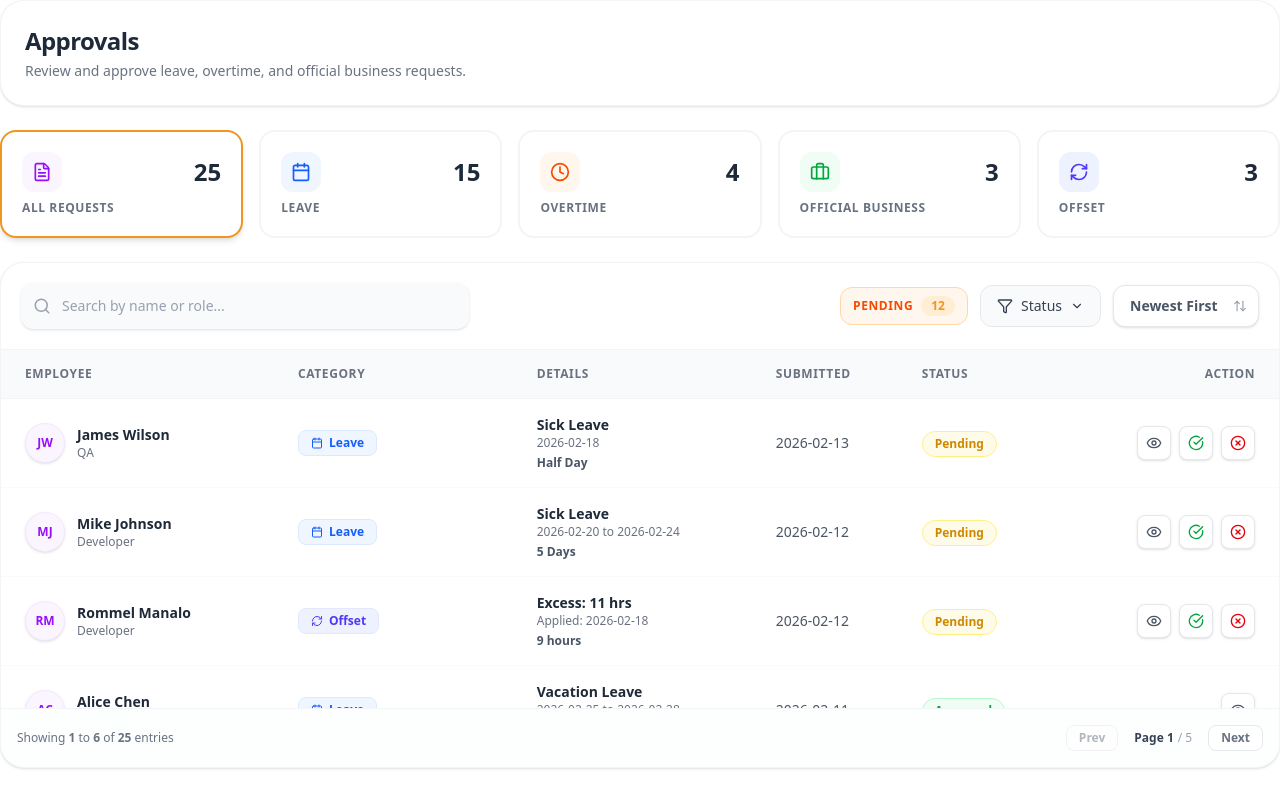
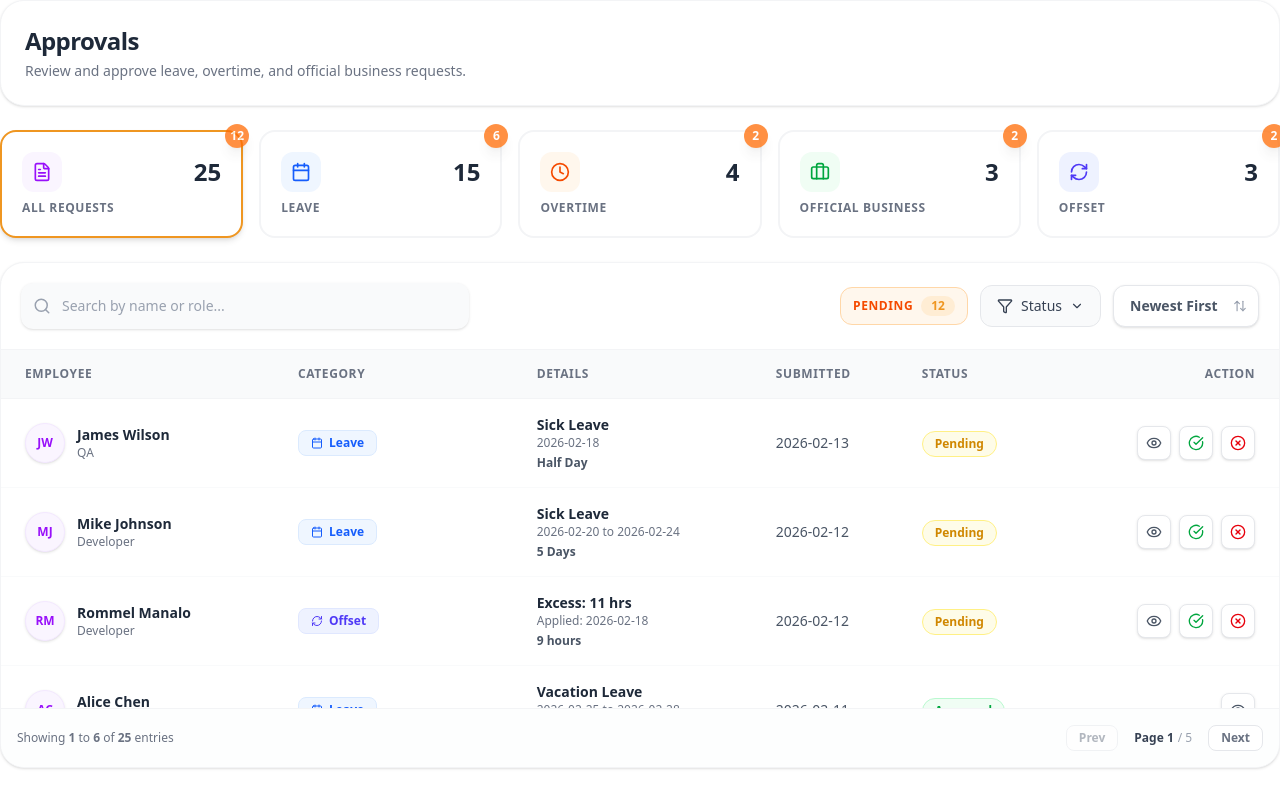
Before and after one commit to KeyYann/hris-superadmin, a Next.js app: page /approvals in a window 1280 px wide. Built offline with nearby package versions, Linux system fonts and the light colour scheme.

Commit message:
Add pending count badges to category cards with pulse animation

```diff
--- a/src/app/approvals/page.tsx
+++ b/src/app/approvals/page.tsx
@@ -121,10 +121,15 @@ export default function ApprovalsPage() {
       <div className="grid grid-cols-1 sm:grid-cols-5 gap-4">
         <div
           onClick={() => setSelectedCategory('all')}
-          className={`bg-white p-5 rounded-2xl border-2 transition-all cursor-pointer hover:shadow-md ${
+          className={`bg-white p-5 rounded-2xl border-2 transition-all cursor-pointer hover:shadow-md relative ${
             selectedCategory === 'all' ? 'border-brand shadow-md' : 'border-gray-100'
           }`}
         >
+          {allRequests.filter(r => r.status === 'Pending').length > 0 && (
+            <div className="absolute -top-2 -right-2 w-6 h-6 bg-orange-500 text-white rounded-full flex items-center justify-center text-xs font-bold shadow-lg animate-pulse">
+              {allRequests.filter(r => r.status === 'Pending').length}
+            </div>
+          )}
           <div className="flex items-center justify-between mb-2">
             <div className="w-10 h-10 rounded-xl bg-purple-50 flex items-center justify-center">
               <FileText className="text-purple-600" size={20} />
@@ -136,10 +141,15 @@ export default function ApprovalsPage() {
 
         <div
           onClick={() => setSelectedCategory('leave')}
-          className={`bg-white p-5 rounded-2xl border-2 transition-all cursor-pointer hover:shadow-md ${
+          className={`bg-white p-5 rounded-2xl border-2 transition-all cursor-pointer hover:shadow-md relative ${
             selectedCategory === 'leave' ? 'border-brand shadow-md' : 'border-gray-100'
           }`}
         >
+          {allRequests.filter(r => r.category === 'leave' && r.status === 'Pending').length > 0 && (
+            <div className="absolute -top-2 -right-2 w-6 h-6 bg-orange-500 text-white rounded-full flex items-center justify-center text-xs font-bold shadow-lg animate-pulse">
+              {allRequests.filter(r => r.category === 'leave' && r.status === 'Pending').length}
+            </div>
+          )}
           <div className="flex items-center justify-between mb-2">
             <div className="w-10 h-10 rounded-xl bg-blue-50 flex items-center justify-center">
               <Calendar className="text-blue-600" size={20} />
@@ -151,10 +161,15 @@ export default function ApprovalsPage() {
 
         <div
           onClick={() => setSelectedCategory('overtime')}
-          className={`bg-white p-5 rounded-2xl border-2 transition-all cursor-pointer hover:shadow-md ${
+          className={`bg-white p-5 rounded-2xl border-2 transition-all cursor-pointer hover:shadow-md relative ${
             selectedCategory === 'overtime' ? 'border-brand shadow-md' : 'border-gray-100'
           }`}
         >
+          {allRequests.filter(r => r.category === 'overtime' && r.status === 'Pending').length > 0 && (
+            <div className="absolute -top-2 -right-2 w-6 h-6 bg-orange-500 text-white rounded-full flex items-center justify-center text-xs font-bold shadow-lg animate-pulse">
+              {allRequests.filter(r => r.category === 'overtime' && r.status === 'Pending').length}
+            </div>
+          )}
           <div className="flex items-center justify-between mb-2">
             <div className="w-10 h-10 rounded-xl bg-orange-50 flex items-center justify-center">
               <Clock className="text-orange-600" size={20} />
@@ -166,10 +181,15 @@ export default function ApprovalsPage() {
 
         <div
           onClick={() => setSelectedCategory('official-business')}
-          className={`bg-white p-5 rounded-2xl border-2 transition-all cursor-pointer hover:shadow-md ${
+          className={`bg-white p-5 rounded-2xl border-2 transition-all cursor-pointer hover:shadow-md relative ${
             selectedCategory === 'official-business' ? 'border-brand shadow-md' : 'border-gray-100'
           }`}
         >
+          {allRequests.filter(r => r.category === 'official-business' && r.status === 'Pending').length > 0 && (
+            <div className="absolute -top-2 -right-2 w-6 h-6 bg-orange-500 text-white rounded-full flex items-center justify-center text-xs font-bold shadow-lg animate-pulse">
+              {allRequests.filter(r => r.category === 'official-business' && r.status === 'Pending').length}
+            </div>
+          )}
           <div className="flex items-center justify-between mb-2">
             <div className="w-10 h-10 rounded-xl bg-green-50 flex items-center justify-center">
               <Briefcase className="text-green-600" size={20} />
@@ -181,10 +201,15 @@ export default function ApprovalsPage() {
 
         <div
           onClick={() => setSelectedCategory('offset')}
-          className={`bg-white p-5 rounded-2xl border-2 transition-all cursor-pointer hover:shadow-md ${
+          className={`bg-white p-5 rounded-2xl border-2 transition-all cursor-pointer hover:shadow-md relative ${
             selectedCategory === 'offset' ? 'border-brand shadow-md' : 'border-gray-100'
           }`}
         >
+          {allRequests.filter(r => r.category === 'offset' && r.status === 'Pending').length > 0 && (
+            <div className="absolute -top-2 -right-2 w-6 h-6 bg-orange-500 text-white rounded-full flex items-center justify-center text-xs font-bold shadow-lg animate-pulse">
+              {allRequests.filter(r => r.category === 'offset' && r.status === 'Pending').length}
+            </div>
+          )}
           <div className="flex items-center justify-between mb-2">
             <div className="w-10 h-10 rounded-xl bg-indigo-50 flex items-center justify-center">
               <RefreshCw className="text-indigo-600" size={20} />
```
